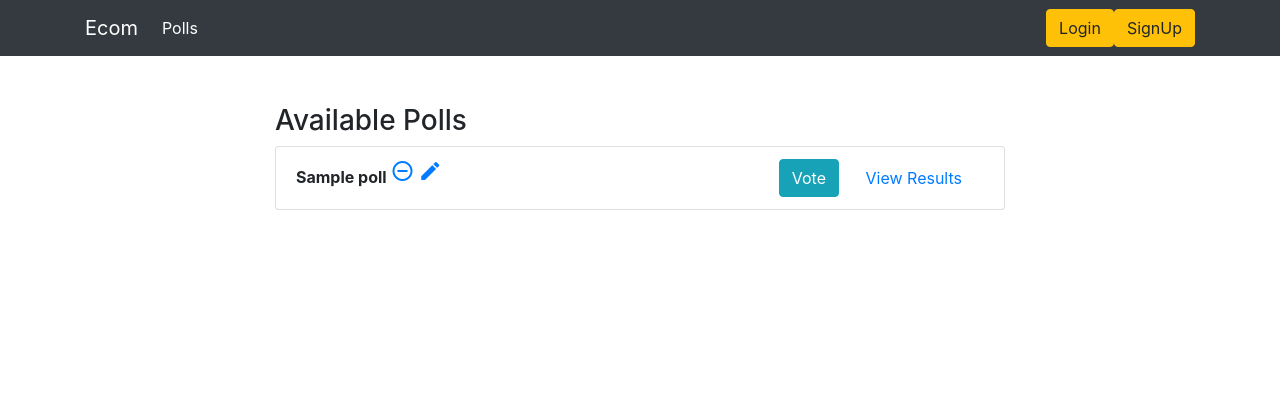
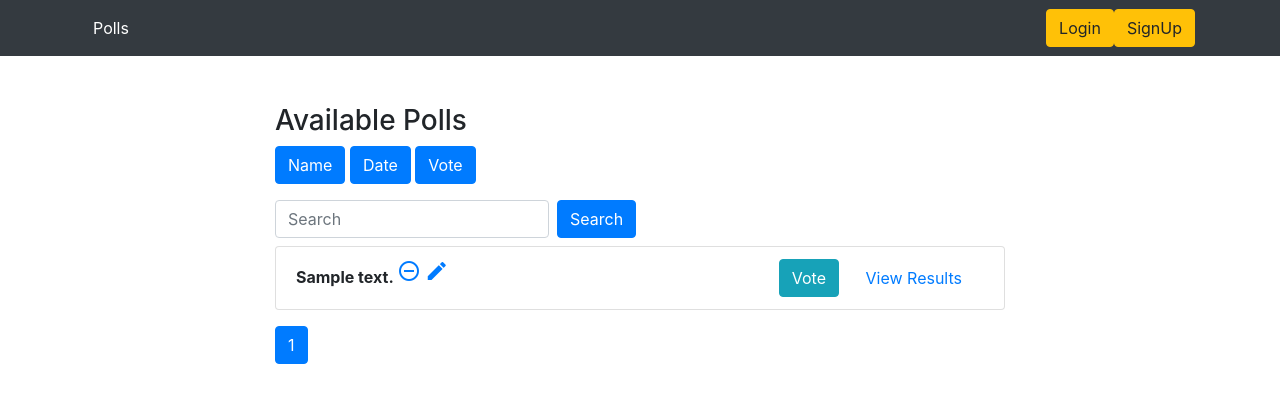
Before and after one commit to broooke/poll-app, a Django app: page / in a window 1280 px wide. Shown: the top 403 px of the page. Run offline with Django 3.2, Linux system fonts and the light colour scheme; tables that the repository leaves empty hold one stand-in row (values such as "Sample post"); some libraries are stand-ins or nearby versions.

Commit message:
rebuilding app

```diff
--- a/base/models.py
+++ b/base/models.py
@@ -1,5 +1,7 @@
 from django.db import models
 from django.contrib.auth.models import User
+from django.utils import timezone
+
 # Create your models here.
 
 class Poll(models.Model):
@@ -28,3 +30,34 @@ class Vote(models.Model):
 
     class Meta:
         unique_together = ("user", "poll")
+
+class Question(models.Model):
+    question_text = models.CharField(max_length=200)
+    pub_date = models.DateTimeField(default=timezone.now)
+
+    def __str__(self):
+        return self.question_text
+
+    @property
+    def total(self):
+        set = self.choice_set.all()
+        result = sum([i.votes for i in set])
+        return result
+
+class Customer(models.Model):
+    name = models.CharField(max_length=200, null=True)
+    phone = models.CharField(max_length=200, null=True)
+    email = models.CharField(max_length=200, null=True)
+    date_created = models.DateTimeField(auto_now_add=True, null=True)
+
+    def __str__(self):
+        return self.name
+
+class Choice(models.Model):
+    question = models.ForeignKey(Question, on_delete=models.CASCADE)
+    choice_text = models.CharField(max_length=200)
+    votes = models.IntegerField(default=0)
+    user = models.ForeignKey(Customer, null=True, on_delete= models.SET_NULL)
+
+    def __str__(self):
+        return self.choice_text
--- a/base/views.py
+++ b/base/views.py
@@ -1,54 +1,68 @@
 from django.shortcuts import render, get_object_or_404, redirect
-from .models import Poll, Vote
-from .forms import voteForm
+from .models import Poll, Vote, Question, Choice, Customer
+from .forms import voteForm, voteForm1
 from django.contrib.auth import authenticate, login, logout
 from django.contrib.auth.forms import AuthenticationForm, UserCreationForm
 from django.contrib import messages
+from django.db.models import Count
+from django.forms import inlineformset_factory
+from django.core.paginator import Paginator
 
 # Create your views here.
 
 def main(request):
-    polls = Poll.objects.all()
-    context = {'polls':polls}
+    polls = Question.objects.all()
+    search_term=''
+
+    if 'name' in request.GET:
+        polls=polls.order_by('question_text')
+    elif 'date' in request.GET:
+        polls=polls.order_by('pub_date')
+    elif 'search' in request.GET:
+        search_term = request.GET['search']
+        polls = polls.filter(question_text__icontains=search_term)
+
+    paginator = Paginator(polls, 2)  # Show 6 contacts per page
+    page = request.GET.get('page')
+    polls_all = paginator.get_page(page)
+
+    get_dict_copy = request.GET.copy()
+    params = get_dict_copy.pop('page', True) and get_dict_copy.urlencode()
+
+    context = {'polls':polls,'search_term': search_term,'polls_all':polls_all,'params':params}
     return render(request,'main.html', context)
 
 def voteView(request, poll_id):
-    poll = get_object_or_404(Poll, id=poll_id)
-
-    if request.method == 'POST':
-        action = request.POST['poll']
-        if action == 'option1':
-            poll.one_choice_count+=1
-        elif action == 'option2':
-            poll.two_choice_count+=1
-        else:
-            poll.three_choice_count+=1
-        poll.save()
-        return redirect('main')
+    poll = Question.objects.get(id=poll_id)
+    try:
+        selected_choice = poll.choice_set.get(pk=request.POST['choice'])
+    except:
+        print('Error')
     else:
-        form = voteForm()
+        selected_choice.votes+=1
+        selected_choice.save()
+        return redirect('result', poll_id=poll_id)
 
     context = {'poll':poll}
 
     return render(request,'vote.html', context)
 
 def resultView(request, poll_id):
-    poll = get_object_or_404(Poll, id=poll_id)
+    poll = Question.objects.get(id=poll_id)
 
     context = {'poll':poll}
 
     return render(request, 'result.html', context)
 
 def createView(request):
+    PollFormSet = inlineformset_factory(Question,Choice,fields=('choice_text',))
+    question = Question.objects.get(id=1)
+    form = PollFormSet(queryset=Choice.objects.none(),instance=question)
     if request.method == 'POST':
-        form = voteForm(request.POST)
+        form = PollFormSet(request.POST,instance=question)
         if form.is_valid():
-            form_save = form.save(commit=False)
-            form_save.user = request.user
-            form_save.save()
+            form.save()
             return redirect('main')
-    else:
-        form = voteForm()
 
     context = {'form':form}
 
@@ -95,12 +109,12 @@ def logOutView(request):
     return redirect('login')
 
 def deletePollView(request, poll_id):
-    poll = get_object_or_404(Poll, id=poll_id)
+    poll = get_object_or_404(Question, id=poll_id)
     poll.delete()
     return redirect('main')
 
 def editPollView(request, poll_id):
-    poll = Poll.objects.get(id=poll_id)
+    poll = Question.objects.get(id=poll_id)
     form = voteForm(instance=poll)
     if request.method == 'POST':
         form = voteForm(request.POST, instance=poll)
--- a/templates/base.html
+++ b/templates/base.html
@@ -20,7 +20,6 @@
 <header>
 <nav class="navbar navbar-expand-lg navbar-dark bg-dark">
     <div class="container">
-        <a class="navbar-brand" href="">Ecom</a>
         <button class="navbar-toggler" type="button" data-toggle="collapse" data-target="#navbarSupportedContent" aria-controls="navbarSupportedContent" aria-expanded="false" aria-label="Toggle navigation">
         <span class="navbar-toggler-icon"></span>
         </button>
--- a/templates/main.html
+++ b/templates/main.html
@@ -5,12 +5,25 @@
         <div class="panel panel-default">
             <div class="panel-heading">
                 <h3 class="panel-title">Available Polls</h3>
+                <a class="btn btn-{% if 'name' in request.GET %}warning{% else %}primary{% endif %} mb-3" href="?name=True"
+                role="button"><i class="fas fa-sort-alpha-down"></i>
+                Name</a>
+                <a class="btn btn-{% if 'date' in request.GET %}warning{% else %}primary{% endif %} mb-3" href="?date=True"
+                role="button"><i class="far fa-clock"></i> Date</a>
+                <a class="btn btn-{% if 'vote' in request.GET %}warning{% else %}primary{% endif %} mb-3" href="?vote=True"
+                role="button"><i class="fas fa-poll"></i> Vote</a>
+                <form class="form-inline">
+                    <div class="form-group mr-sm-2 mb-2">
+                        <input type="search" class="form-control" name="search" placeholder="Search" value={{ search_term }}>
+                    </div>
+                    <button type="submit" class="btn btn-primary mb-2">Search</button>
+                </form>
             </div>
 
             <ul class="list-group">
-                {% for poll in polls%}
+                {% for poll in polls_all%}
                 <li class="list-group-item">
-                    <strong>{{poll.question}}
+                    <strong>{{poll.question_text}}
                         <a href="{% url 'delete' poll.id%}"><span class="material-icons">remove_circle_outline</span></a>
                         <a href="{% url 'edit' poll.id%}"><span class="material-icons">create</span></a>
                     </strong>
@@ -21,6 +34,21 @@
                 </li>
                 {% endfor %}
             </ul>
+            <nav class="mt-3">
+                <ul class="pagination">
+                    {% if polls_all.has_previous %}
+                    <li class="page-item"><a class="page-link" href="?page=1&{{ params }}">First</a></li>
+                    <li class="page-item"><a class="page-link" href="?page={{ polls_all.previous_page_number }}&{{ params }}">Previous</a></li>
+                    {% endif %}
+
+                    <li class="page-item active"><a class="page-link" href="">{{ polls_all.number }}</a></li>
+
+                    {% if polls_all.has_next %}
+                    <li class="page-item"><a class="page-link" href="?page={{ polls_all.next_page_number }}&{{ params }}">Next</a></li>
+                    <li class="page-item"><a class="page-link" href="?page={{ polls_all.paginator.num_pages }}&{{ params }}">Last</a></li>
+                    {% endif %}
+                </ul>
+            </nav>
         </div>
     </div>
 </div>
```
Also changed, not shown: base/admin.py (+20 -3 lines), base/forms.py (+8 -3 lines), templates/create.html (+2 -24 lines), templates/result.html (+4 -4 lines), templates/vote.html (+14 -13 lines), base/migrations/0004_choice_question.py (added), base/migrations/0005_auto_20210121_1411.py (added), base/migrations/0006_auto_20210121_1547.py (added), base/migrations/0007_auto_20210121_1547.py (added), base/migrations/0008_remove_choice_user.py (added), base/migrations/0009_customer.py (added), base/migrations/0010_choice_user.py (added).
